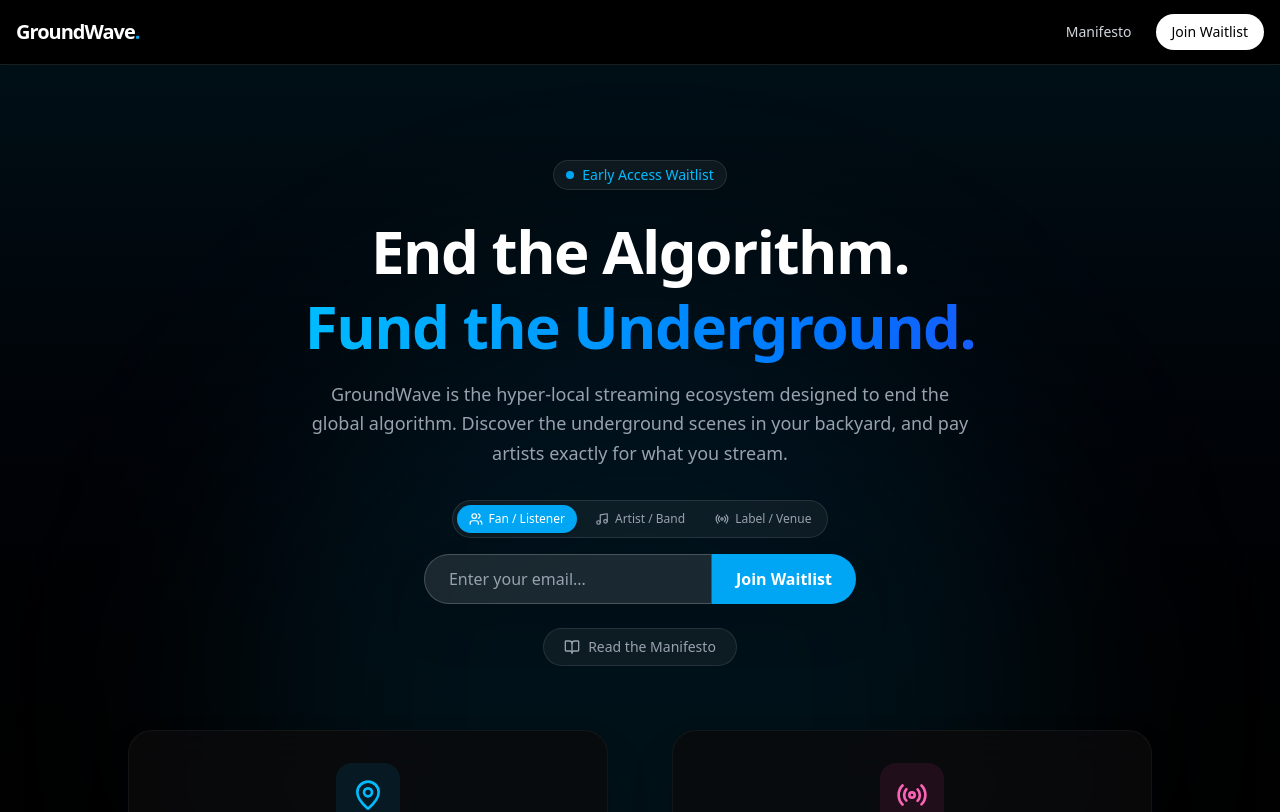
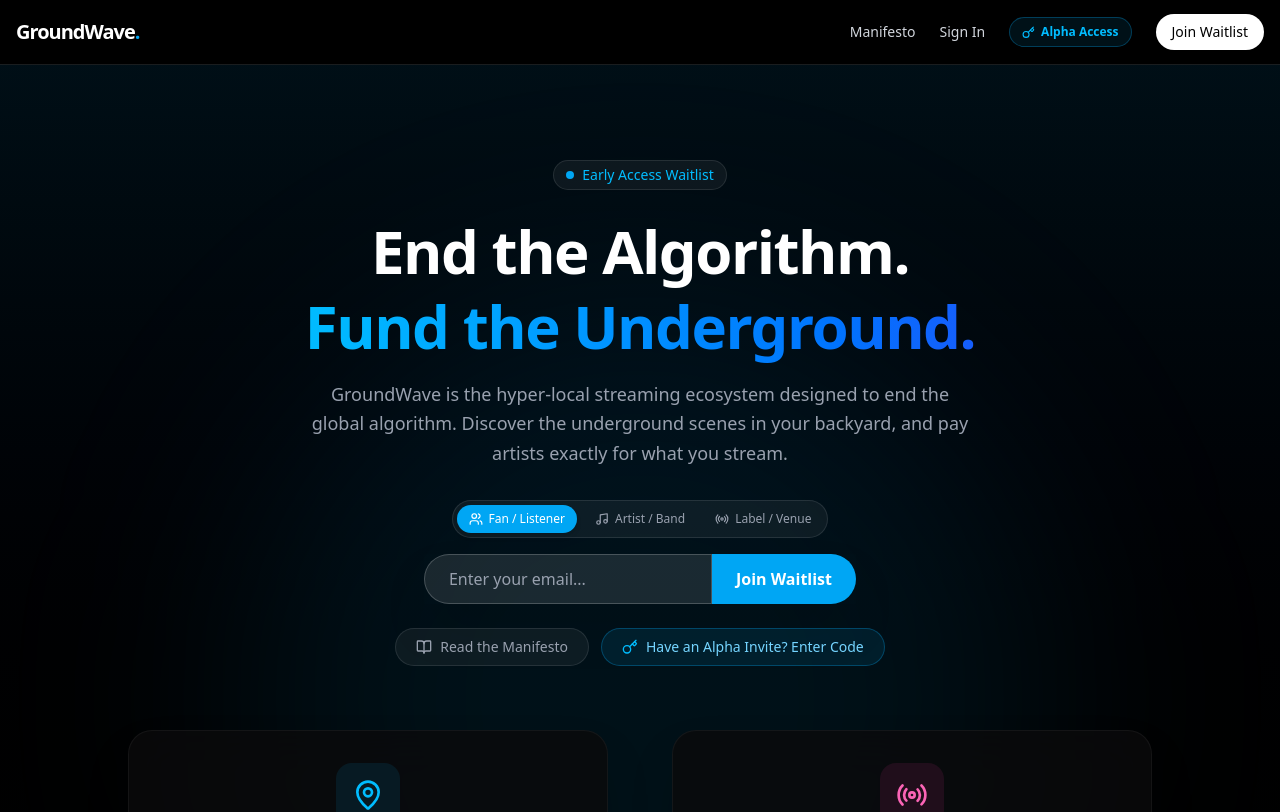
Before and after one commit to GroundWave-fm/groundwave, a Next.js app in the folder apps/web/: page / in a window 1280 px wide. Shown: the top 812 px of the page. Built offline with nearby package versions, Linux system fonts and the light colour scheme.

Commit message:
feat(web): add sign in and alpha access entry points to marketing landing (fixes #28)

```diff
--- a/apps/web/src/app/(marketing)/layout.tsx
+++ b/apps/web/src/app/(marketing)/layout.tsx
@@ -1,11 +1,18 @@
+'use client';
+
 import React from 'react';
 import Link from 'next/link';
+import { useAuth } from '@/context/auth-context';
+import { AuthModal } from '@/components/auth/auth-modal';
+import { ArrowRight, Key } from 'lucide-react';
 
 export default function MarketingLayout({
   children,
 }: {
   children: React.ReactNode;
 }) {
+  const { isAuthenticated, openAuthModal } = useAuth();
+
   return (
     <div className="min-h-screen flex flex-col bg-black text-white selection:bg-sky-500 selection:text-black">
       <header className="fixed top-0 w-full z-50 bg-black/50 backdrop-blur-md border-b border-white/10 transition-all duration-300">
@@ -13,9 +20,41 @@ export default function MarketingLayout({
           <Link href="/" className="text-xl font-bold tracking-tighter">
             GroundWave<span className="text-sky-500">.</span>
           </Link>
-          <nav className="flex items-center gap-6">
-            <Link href="/manifesto" className="text-sm text-gray-300 hover:text-white transition-colors">Manifesto</Link>
-            <a href="#waitlist" className="text-sm font-medium text-black bg-white px-4 py-2 rounded-full hover:bg-gray-200 transition-colors">
+          <nav className="flex items-center gap-3 sm:gap-6">
+            <Link href="/manifesto" className="text-sm text-gray-300 hover:text-white transition-colors">
+              Manifesto
+            </Link>
+            {isAuthenticated ? (
+              <Link
+                href="/feed"
+                className="text-sm font-semibold text-sky-400 hover:text-sky-300 flex items-center gap-1 transition-colors"
+              >
+                <span>Enter App</span>
+                <ArrowRight size={14} />
+              </Link>
+            ) : (
+              <>
+                <button
+                  type="button"
+                  onClick={() => openAuthModal('login')}
+                  className="text-sm text-gray-300 hover:text-white transition-colors cursor-pointer"
+                >
+                  Sign In
+                </button>
+                <button
+                  type="button"
+                  onClick={() => openAuthModal('register')}
+                  className="hidden sm:inline-flex items-center gap-1.5 text-xs font-semibold text-sky-400 hover:text-sky-300 py-1.5 px-3 rounded-full border border-sky-500/30 bg-sky-500/10 hover:bg-sky-500/20 transition-all cursor-pointer"
+                >
+                  <Key size={13} />
+                  <span>Alpha Access</span>
+                </button>
+              </>
+            )}
+            <a
+              href="#waitlist"
+              className="text-sm font-medium text-black bg-white px-4 py-2 rounded-full hover:bg-gray-200 transition-colors"
+            >
               Join Waitlist
             </a>
           </nav>
@@ -24,6 +63,7 @@ export default function MarketingLayout({
       <main className="flex-1 pt-16">
         {children}
       </main>
+      <AuthModal />
       <footer className="py-12 border-t border-white/10 text-center text-sm text-gray-500">
         <div className="max-w-7xl mx-auto px-4">
           <p>© {new Date().getFullYear()} GroundWave. Built for the creators.</p>
--- a/apps/web/src/app/(marketing)/page.tsx
+++ b/apps/web/src/app/(marketing)/page.tsx
@@ -3,10 +3,12 @@
 import React from 'react';
 import { motion } from 'framer-motion';
 import Link from 'next/link';
-import { PlayCircle, MapPin, Radio, BookOpen } from 'lucide-react';
+import { PlayCircle, MapPin, Radio, BookOpen, Key } from 'lucide-react';
 import { WaitlistForm } from '@/components/marketing/waitlist-form';
+import { useAuth } from '@/context/auth-context';
 
 export default function LandingPage() {
+  const { openAuthModal } = useAuth();
   const scrollToWaitlist = () => {
     const el = document.getElementById('waitlist');
     if (el) {
@@ -49,13 +51,23 @@ export default function LandingPage() {
 
             <div className="flex flex-col items-center justify-center gap-4">
               <WaitlistForm />
+              <div className="flex items-center gap-3 mt-2 flex-wrap justify-center">
                 <Link
                   href="/manifesto"
-                className="inline-flex items-center gap-2 px-5 py-2 text-sm text-gray-400 hover:text-white bg-white/5 hover:bg-white/10 rounded-full border border-white/10 transition-all mt-2"
+                  className="inline-flex items-center gap-2 px-5 py-2 text-sm text-gray-400 hover:text-white bg-white/5 hover:bg-white/10 rounded-full border border-white/10 transition-all"
                 >
                   <BookOpen className="w-4 h-4" />
                   <span>Read the Manifesto</span>
                 </Link>
+                <button
+                  type="button"
+                  onClick={() => openAuthModal('register')}
+                  className="inline-flex items-center gap-2 px-5 py-2 text-sm text-sky-300 hover:text-white bg-sky-500/10 hover:bg-sky-500/20 rounded-full border border-sky-500/30 transition-all cursor-pointer"
+                >
+                  <Key className="w-4 h-4 text-sky-400" />
+                  <span>Have an Alpha Invite? Enter Code</span>
+                </button>
+              </div>
             </div>
           </motion.div>
         </div>
```
Lines whose indentation alone changed are shown as unchanged.
